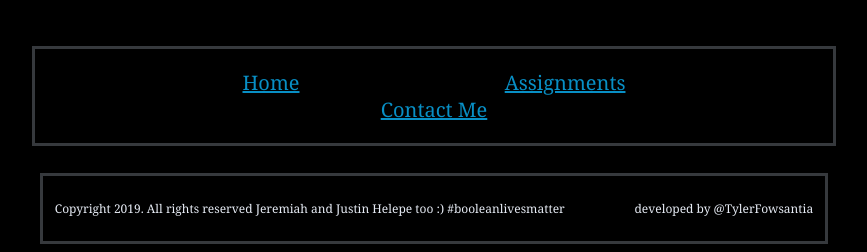
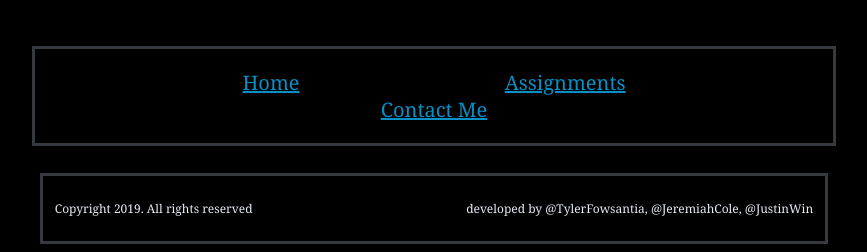
Before and after one commit to HSA-Columbus/mr-yagci-s-website-champion-s-club, a Flask app: page / in a window 1280 px wide. Shown: the part 985-1237 px from the top of the page, without its empty margins (206-1073 px from the left). Run offline with Flask 2, Linux system fonts and the light colour scheme.

```diff
--- a/templates/assignments.html
+++ b/templates/assignments.html
@@ -79,7 +79,7 @@
 <div style="font-size: 12px">
     <p style="text-align: left">Copyright 2019. All rights reserved
         <span style="float:right;">
-            developed by @TylerFowsantia
+            developed by @TylerFowsantia, @JeremiahCole, @JustinWin
         </span>
     </p>
 </div>
--- a/templates/background.html
+++ b/templates/background.html
@@ -42,7 +42,7 @@
 <div style="font-size: 12px">
     <p style="text-align: left">Copyright 2019. All rights reserved
         <span style="float:right;">
-            developed by @TylerFowsantia
+            developed by @TylerFowsantia, @JeremiahCole, @JustinWin
         </span>
     </p>
 </div>
--- a/templates/contact.html
+++ b/templates/contact.html
@@ -45,7 +45,7 @@
 <div style="font-size: 12px">
     <p style="text-align: left">Copyright 2019. All rights reserved
         <span style="float:right;">
-            developed by @TylerFowsantia
+            developed by @TylerFowsantia, @JeremiahCole, @JustinWin
         </span>
     </p>
 </div>
--- a/templates/home.html
+++ b/templates/home.html
@@ -62,10 +62,7 @@ have fun.</li>
 <div style="font-size: 12px">
     <p style="text-align: left">Copyright 2019. All rights reserved
         <span style="float:right;">
-            developed by @TylerFowsantia
-        </span>
-        <span style="float:bottom;">
-            Jeremiah and Justin Helepe too :) #booleanlivesmatter
+            developed by @TylerFowsantia, @JeremiahCole, @JustinWin
         </span>
     </p>
 </div>
```
